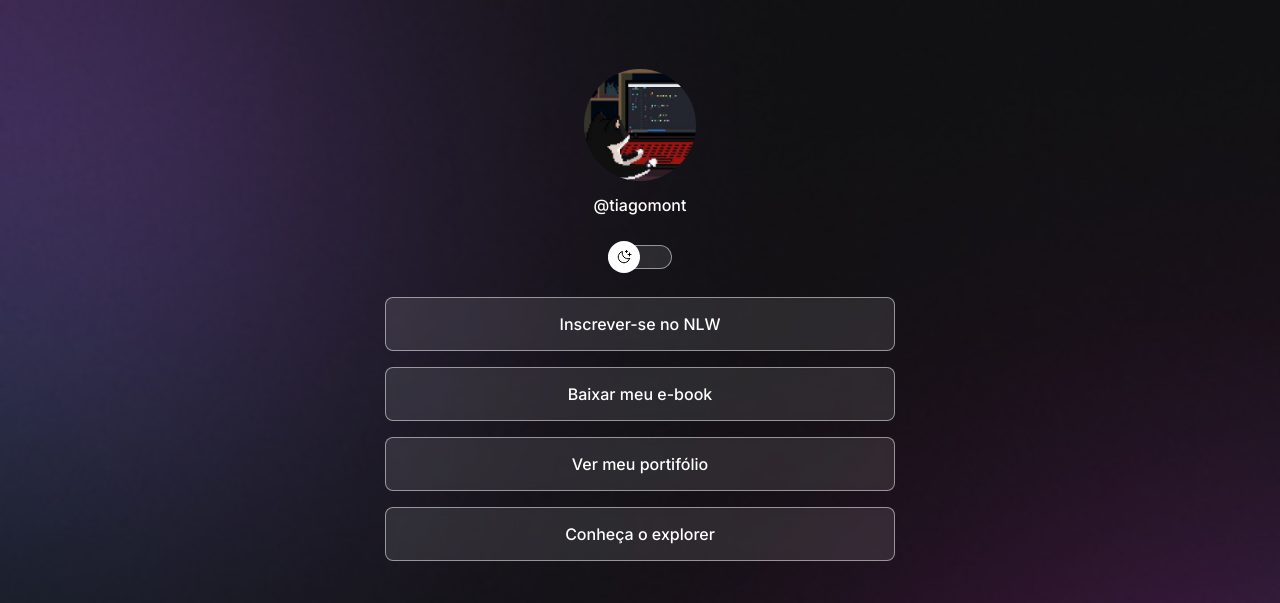
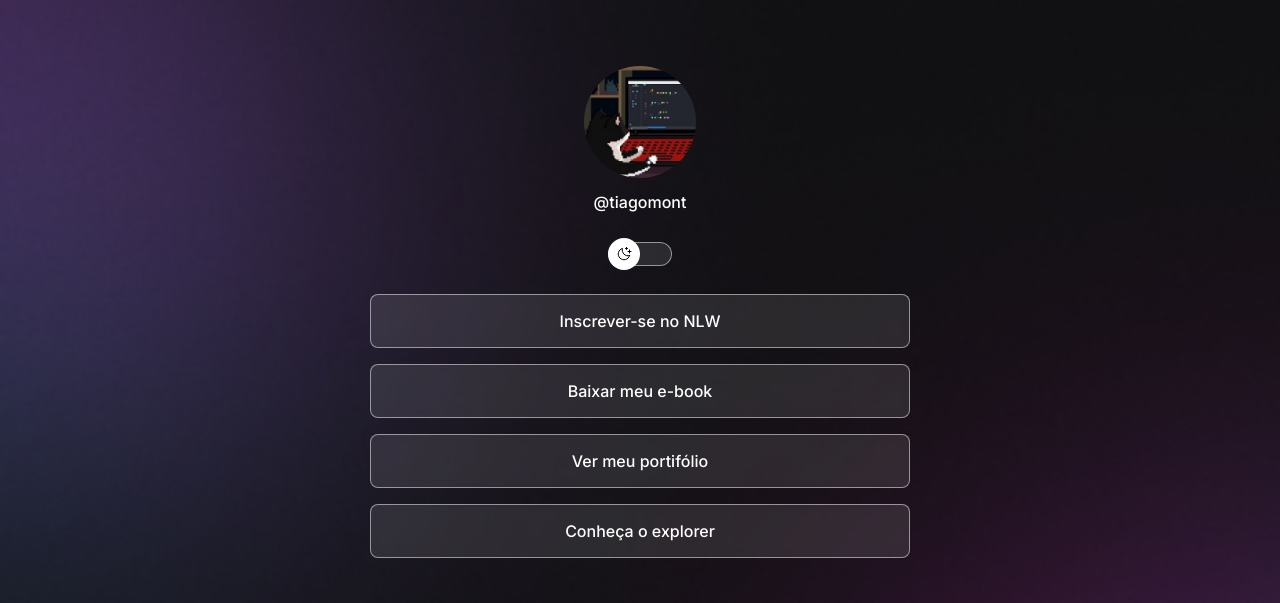
Before and after one commit to tiagomont/projeto-devLinks, a plain HTML site: page index.html in a window 1280 px wide. Shown: the top 603 px of the page. Drawn offline with nearby package versions, Linux system fonts and the light colour scheme.

Commit message:
Update style.css

```diff
--- a/estilos/style.css
+++ b/estilos/style.css
@@ -37,8 +37,8 @@ body * {
 
 #container {
 	width: 100%;
-	max-width: 558px;
-	margin: 45px auto 0px;
+	max-width: 588px;
+	margin: 42px auto 0px;
 	padding: 0 24px;
 }
 
```
